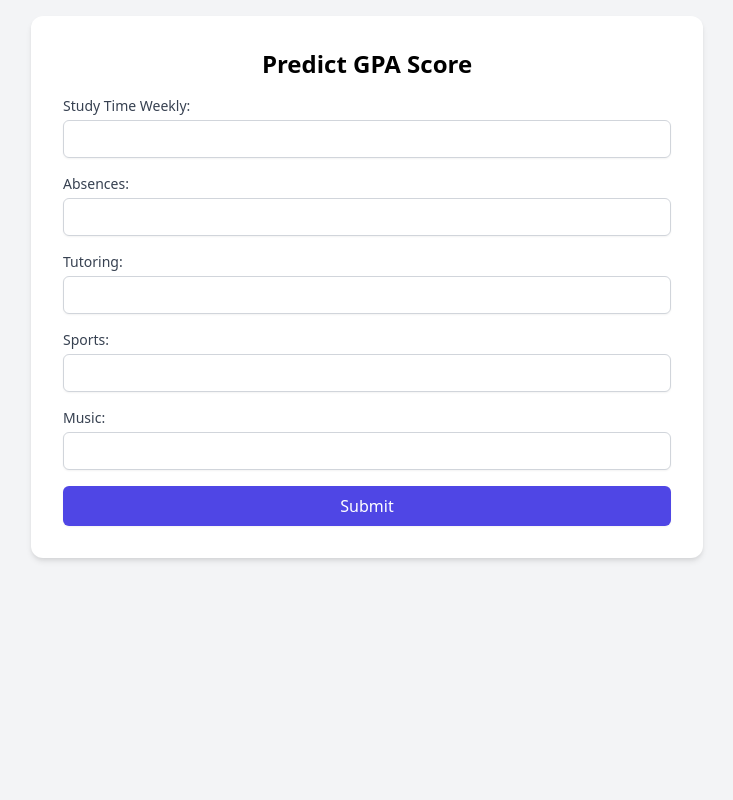
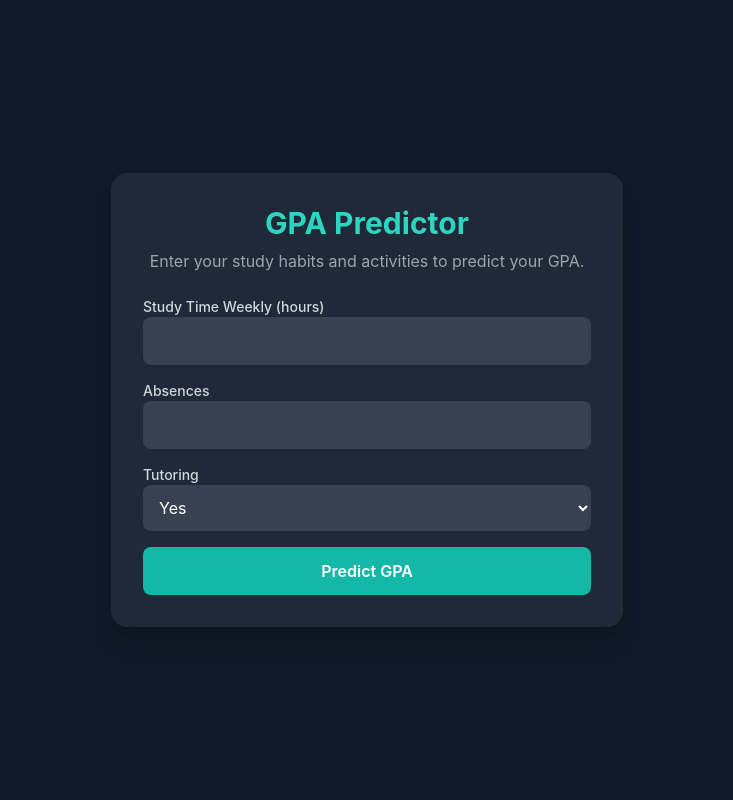
Before and after one commit to harrythe6arry/Study-Predictor-App, a Flask app: page / in a window 1280 px wide. Shown: the whole page, without its empty margins (273-1006 px from the left). Run offline with Flask 3, Linux system fonts and the light colour scheme; some libraries are stand-ins or nearby versions.

Commit message:
added the frontend with the new stats model

```diff
--- a/app/templates/index.html
+++ b/app/templates/index.html
@@ -3,47 +3,59 @@
 <head>
     <meta charset="UTF-8">
     <meta name="viewport" content="width=device-width, initial-scale=1.0">
-    <title>Predict GPA Score</title>
-    <link href="https://cdn.jsdelivr.net/npm/tailwindcss@2.2.19/dist/tailwind.min.css" rel="stylesheet">
+    <title>GPA Predictor</title>
+    <script src="https://cdn.tailwindcss.com"></script>
+    <style>
+        body {
+            font-family: 'Inter', sans-serif;
+        }
+    </style>
 </head>
-<body class="bg-gray-100">
-    <div class="container mx-auto p-4">
-        <div class="max-w-md mx-auto bg-white rounded-xl shadow-md overflow-hidden md:max-w-2xl">
-            <div class="p-8">
-                <h1 class="text-2xl font-bold mb-4 text-center">Predict GPA Score</h1>
-                <form method="POST" class="space-y-4">
+<body class="bg-gray-900 text-white flex items-center justify-center min-h-screen">
+<div class="bg-gray-800 p-8 rounded-2xl shadow-xl w-full max-w-lg">
+    <h1 class="text-3xl font-bold text-center text-teal-400">GPA Predictor</h1>
+    <p class="text-gray-400 text-center mt-2">Enter your study habits and activities to predict your GPA.</p>
+
+    <form action="/" method="POST" class="mt-6 space-y-4">
         <div>
-                        <label for="study_time_weekly" class="block text-sm font-medium text-gray-700">Study Time Weekly:</label>
-                        <input type="number" id="study_time_weekly" name="study_time_weekly" required class="mt-1 block w-full px-3 py-2 border border-gray-300 rounded-md shadow-sm focus:outline-none focus:ring-indigo-500 focus:border-indigo-500 sm:text-sm">
+            <label class="block text-sm font-medium text-gray-300">Study Time Weekly (hours)</label>
+            <input type="number" name="study_time_weekly"
+                   class="w-full p-3 rounded-lg bg-gray-700 text-white focus:ring-2 focus:ring-teal-500 outline-none">
         </div>
+
         <div>
-                        <label for="absences" class="block text-sm font-medium text-gray-700">Absences:</label>
-                        <input type="number" id="absences" name="absences" required class="mt-1 block w-full px-3 py-2 border border-gray-300 rounded-md shadow-sm focus:outline-none focus:ring-indigo-500 focus:border-indigo-500 sm:text-sm">
+            <label class="block text-sm font-medium text-gray-300">Absences</label>
+            <input type="number" name="absences"
+                   class="w-full p-3 rounded-lg bg-gray-700 text-white focus:ring-2 focus:ring-teal-500 outline-none">
         </div>
+
         <div>
-                        <label for="tutoring" class="block text-sm font-medium text-gray-700">Tutoring:</label>
-                        <input type="number" id="tutoring" name="tutoring" required class="mt-1 block w-full px-3 py-2 border border-gray-300 rounded-md shadow-sm focus:outline-none focus:ring-indigo-500 focus:border-indigo-500 sm:text-sm">
+            <label class="block text-sm font-medium text-gray-300">Tutoring</label>
+            <select name="tutoring"
+                    class="w-full p-3 rounded-lg bg-gray-700 text-white focus:ring-2 focus:ring-teal-50">
+                <option value="1">Yes</option>
+                <option value="0">No</option>
+            </select>
         </div>
-                    <div>
-                        <label for="sports" class="block text-sm font-medium text-gray-700">Sports:</label>
-                        <input type="number" id="sports" name="sports" required class="mt-1 block w-full px-3 py-2 border border-gray-300 rounded-md shadow-sm focus:outline-none focus:ring-indigo-500 focus:border-indigo-500 sm:text-sm">
+
+        <button type="submit"
+                class="w-full bg-teal-500 hover:bg-teal-600 transition p-3 rounded-lg text-white font-semibold">Predict
+            GPA
+        </button>
+    </form>
+
+    {% if predicted_gpa_score is not none %}
+        <div class="mt-6 p-4 bg-gray-700 rounded-lg text-center">
+            <p class="text-lg">Predicted GPA Score:</p>
+            <p class="text-2xl font-bold text-teal-400">{{ predicted_gpa_score }}</p>
         </div>
-                    <div>
-                        <label for="music" class="block text-sm font-medium text-gray-700">Music:</label>
-                        <input type="number" id="music" name="music" required class="mt-1 block w-full px-3 py-2 border border-gray-300 rounded-md shadow-sm focus:outline-none focus:ring-indigo-500 focus:border-indigo-500 sm:text-sm">
+    {% endif %}
+
+    {% if error %}
+        <div class="mt-6 p-4 bg-red-500 rounded-lg text-center">
+            <p class="text-white">⚠️ {{ error }}</p>
         </div>
-                    <div>
-                        <button type="submit" class="w-full bg-indigo-600 text-white py-2 px-4 rounded-md shadow-sm hover:bg-indigo-700 focus:outline-none focus:ring-2 focus:ring-offset-2 focus:ring-indigo-500">Submit</button>
-                    </div>
-                </form>
-                {% if predicted_gpa_score is not none %}
-                    <h2 class="mt-4 text-xl font-semibold">Predicted GPA Score: {{ 4 if predicted_gpa_score > 4 else predicted_gpa_score }}</h2>
     {% endif %}
-                {% if error %}
-                    <p class="mt-4 text-red-500">{{ error }}</p>
-                {% endif %}
-            </div>
-        </div>
 </div>
 </body>
 </html>
```
Lines whose indentation alone changed are shown as unchanged.
